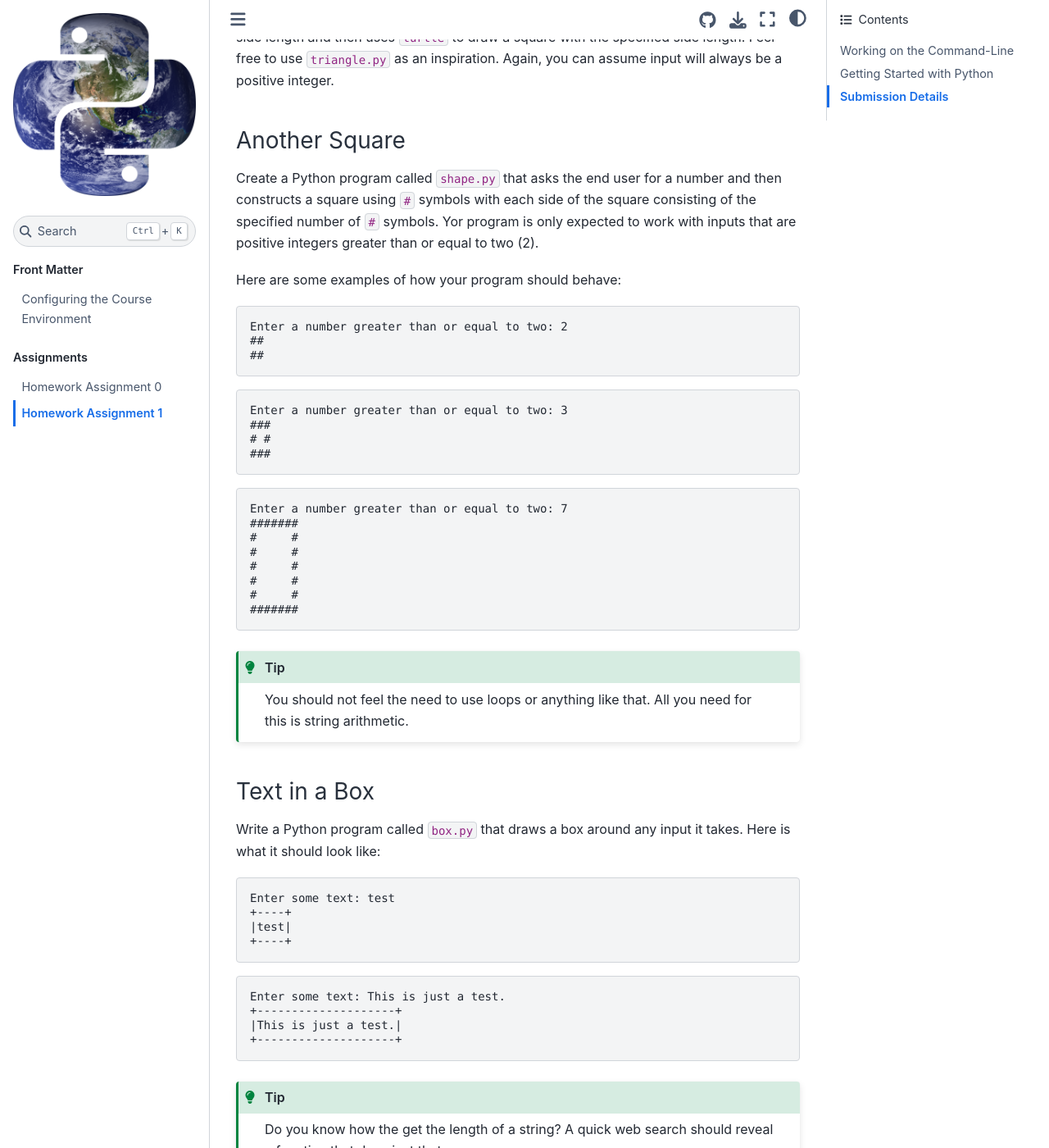
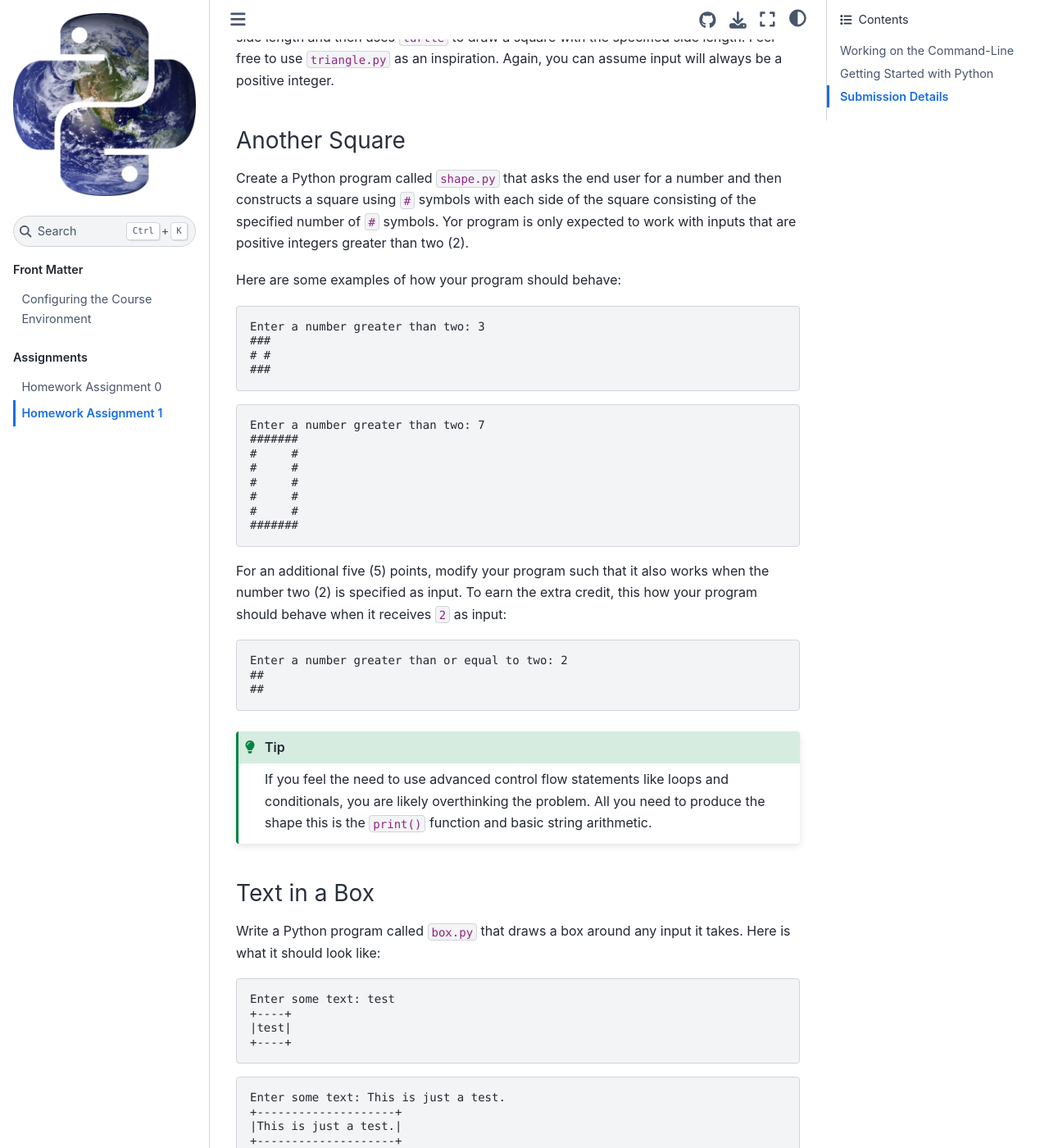
Before and after one commit to uep239/uep239.github.io, a Jupyter Book: the page built from source/assignments/hw01.md, in a window 1280 px wide and 1400 px high, scrolled down 4463 px. Shown: the whole window at 82% size. Built offline with Jupyter Book 1.0.4 settings and Sphinx 7.4.7 and the Sphinx Book theme 1.1.4, drawn with Linux system fonts in a browser that asks for light colours.

Commit message:
rewrite shape.py section

````diff
--- a/source/assignments/hw01.md
+++ b/source/assignments/hw01.md
@@ -158,22 +158,17 @@ Modify the `triangle.py` script included in your assignment repository to ask th
 Create a Python program called `square.py` that asks the end user for their desired square side length and then uses `turtle` to draw a square with the specified side length. Feel free to use `triangle.py` as an inspiration. Again, you can assume input will always be a positive integer.
 
 ### Another Square
-Create a Python program called `shape.py` that asks the end user for a number and then constructs a square using `#` symbols with each side of the square consisting of the specified number of `#` symbols. Yor program is only expected to work with inputs that are positive integers greater than or equal to two (2).
+Create a Python program called `shape.py` that asks the end user for a number and then constructs a square using `#` symbols with each side of the square consisting of the specified number of `#` symbols. Yor program is only expected to work with inputs that are positive integers greater than two (2).
 
 Here are some examples of how your program should behave:
 ```text
-Enter a number greater than or equal to two: 2
-##
-##
-```
-```text
-Enter a number greater than or equal to two: 3
+Enter a number greater than two: 3
 ###
 # #
 ###
 ```
 ```text
-Enter a number greater than or equal to two: 7
+Enter a number greater than two: 7
 #######
 #     #
 #     #
@@ -182,8 +177,14 @@ Enter a number greater than or equal to two: 7
 #     #
 #######
 ```
+For an additional five (5) points, modify your program such that it also works when the number two (2) is specified as input. To earn the extra credit, this how your program should behave when it receives `2` as input:
+```text
+Enter a number greater than or equal to two: 2
+##
+##
+```
 ```{tip}
-You should not feel the need to use loops or anything like that. All you need for this is string arithmetic.
+If you feel the need to use advanced control flow statements like loops and conditionals, you are likely overthinking the problem. All you need to produce the shape this is the `print()` function and basic string arithmetic.
 ```
 
 ### Text in a Box
@@ -247,7 +248,7 @@ Points will be awarded as follows:
     - `calculator.py` (10)
     - `triangle.py` (5)
     - `square.py` (10)
-    - `shape.py` (10)
+    - `shape.py` (10 + 5)
     - `box.py` (10)
     - `ratio.py` (10)
 - Other (5)
````
Also changed, not shown: other parts of source/assignments/hw01.md (+1 -1 lines).
